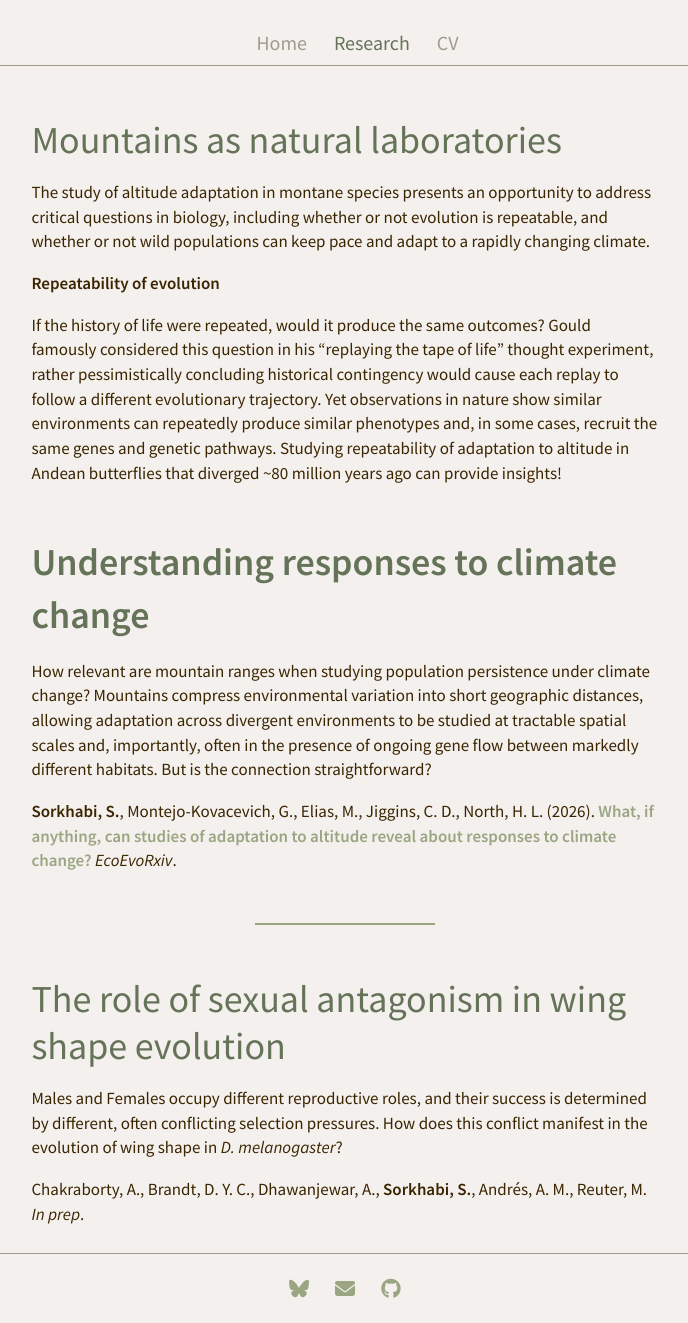
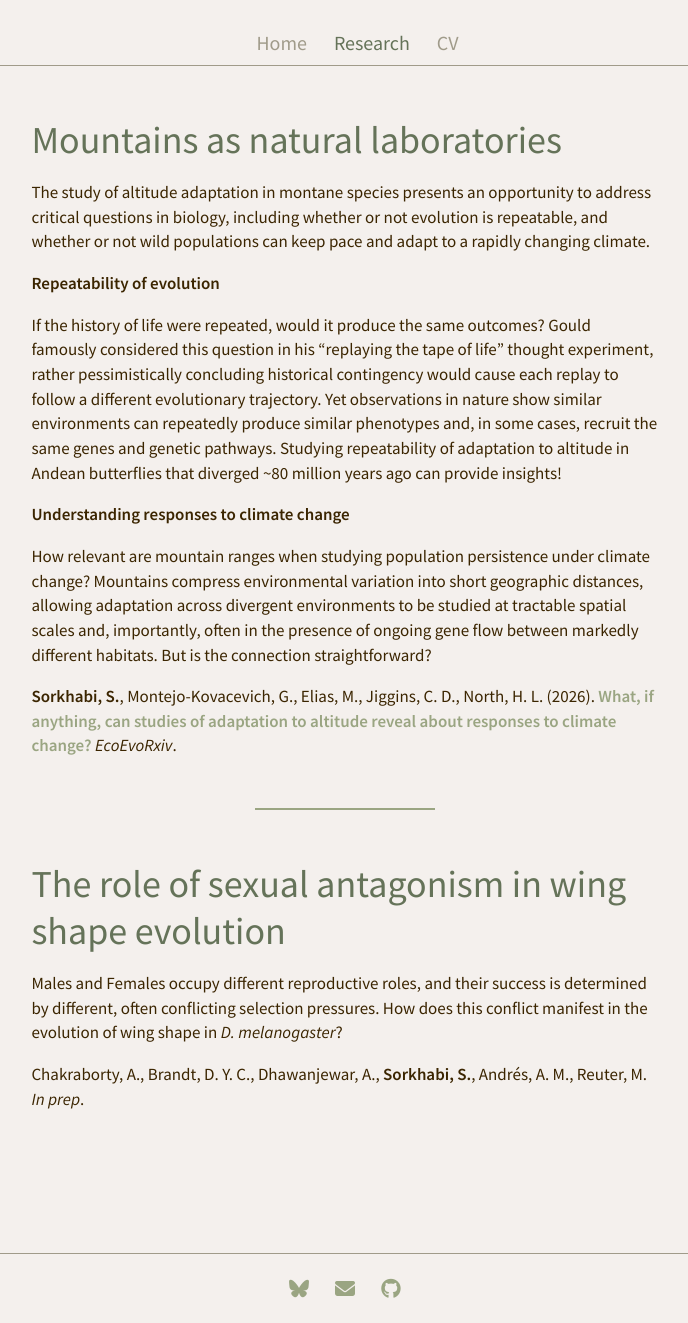
Before and after one commit to ssorkhabi/ssorkhabi.github.io, a Jekyll site: the page built from research.md, in a window 1280 px wide and 1323 px high. Shown: the whole window, without its empty margins (295-983 px from the left). Built offline with Jekyll 4.4.1, drawn with Linux system fonts in a browser that asks for light colours.

Commit message:
Refactor section formatting in research.md
Updated formatting for research sections in the document.

```diff
--- a/research.md
+++ b/research.md
@@ -19,7 +19,7 @@ If the history of life were repeated, would it produce the same outcomes? Gould
 {: .research}
 
 **Understanding responses to climate change**
-{: .rsrcht}
+{: .research}
 
 How relevant are mountain ranges when studying population persistence under climate change? Mountains compress environmental variation into short geographic distances, allowing adaptation across divergent environments to be studied at tractable spatial scales and, importantly, often in the presence of ongoing gene flow between markedly different habitats. But is the connection straightforward?
 {: .research}
```
